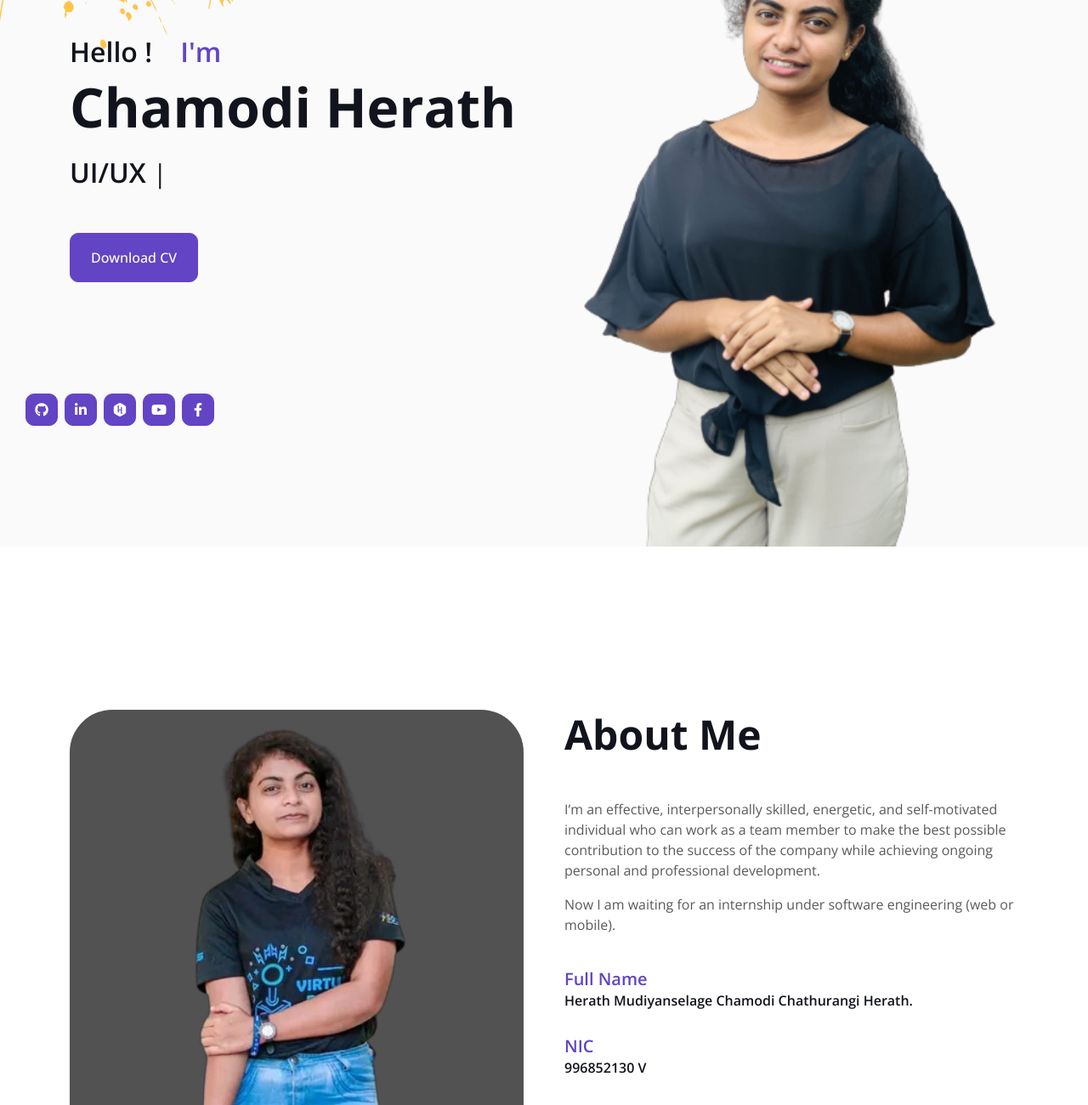
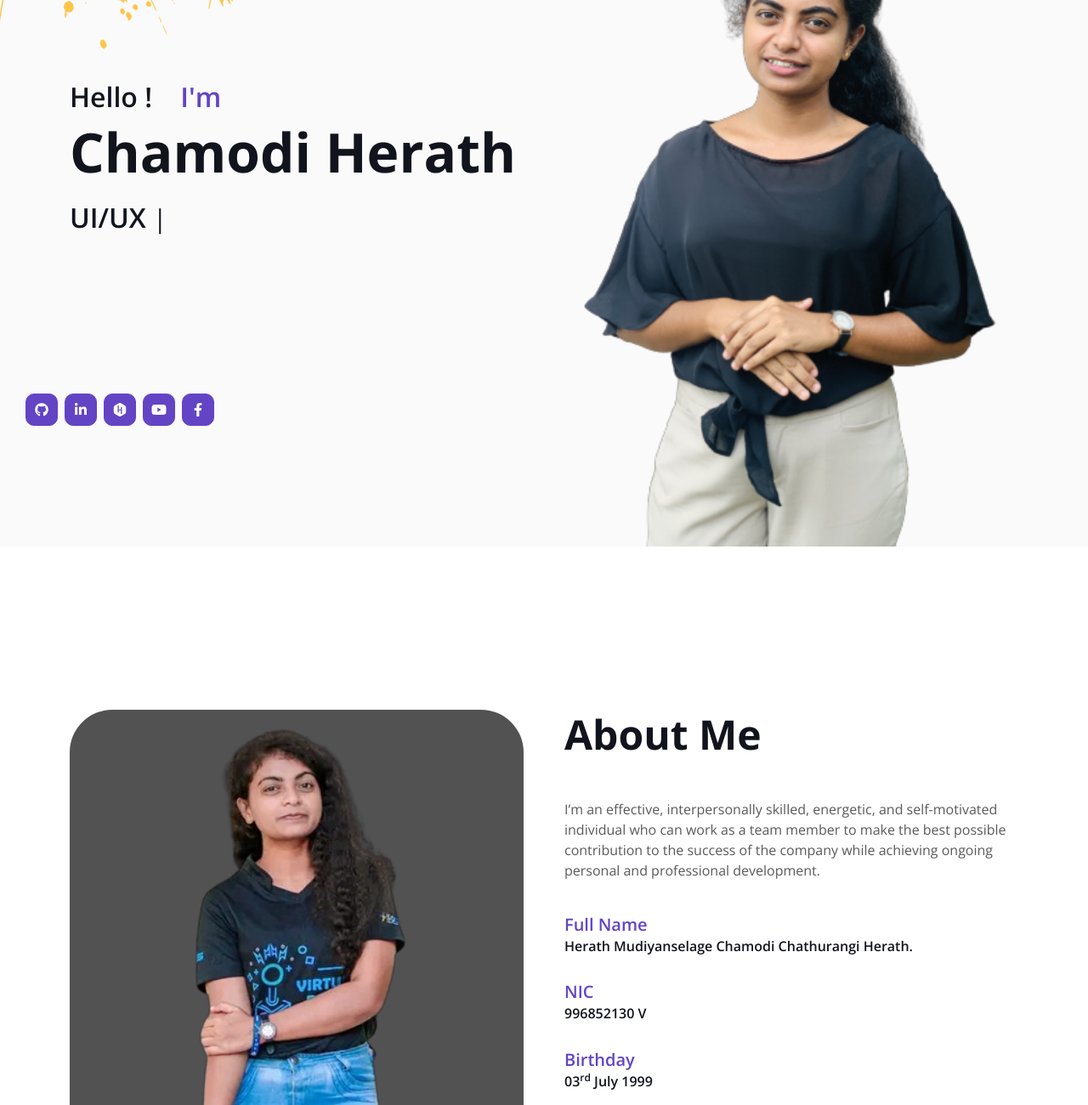
Before and after one commit to Chathurangi67herath/My_Portfolio, a plain HTML site: page index.html in a window 1280 px wide. Shown: the part 269-1569 px from the top of the page at 85% size. Drawn offline with nearby package versions, Linux system fonts and the light colour scheme.

Commit message:
update cv details

```diff
--- a/index.html
+++ b/index.html
@@ -126,13 +126,13 @@
             <div class="typed-text d-none">
               Web Developer, Mobile Developer, UI/UX designer
             </div>
-            <div class="d-flex align-items-center pt-5">
+            <!-- <div class="d-flex align-items-center pt-5">
               <a
                 href="https://drive.google.com/file/d/1SB94kxBZ9zliXjL2wvdkTwutGIfRdXUM/view?usp=sharing"
                 class="btn btn-primary py-3 px-4 me-5"
                 >Download CV</a
               >
-            </div>
+            </div> -->
           </div>
           <div class="col-lg-6">
             <img
@@ -172,10 +172,10 @@
               the best possible contribution to the success of the company while
               achieving ongoing personal and professional development.
             </p>
-            <p>
+            <!-- <p>
               Now I am waiting for an internship under software engineering (web
               or mobile).
-            </p>
+            </p> -->
             <br />
             <h5 class="text-primary mb-1">Full Name</h5>
             <h6>Herath Mudiyanselage Chamodi Chathurangi Herath.</h6>
```
